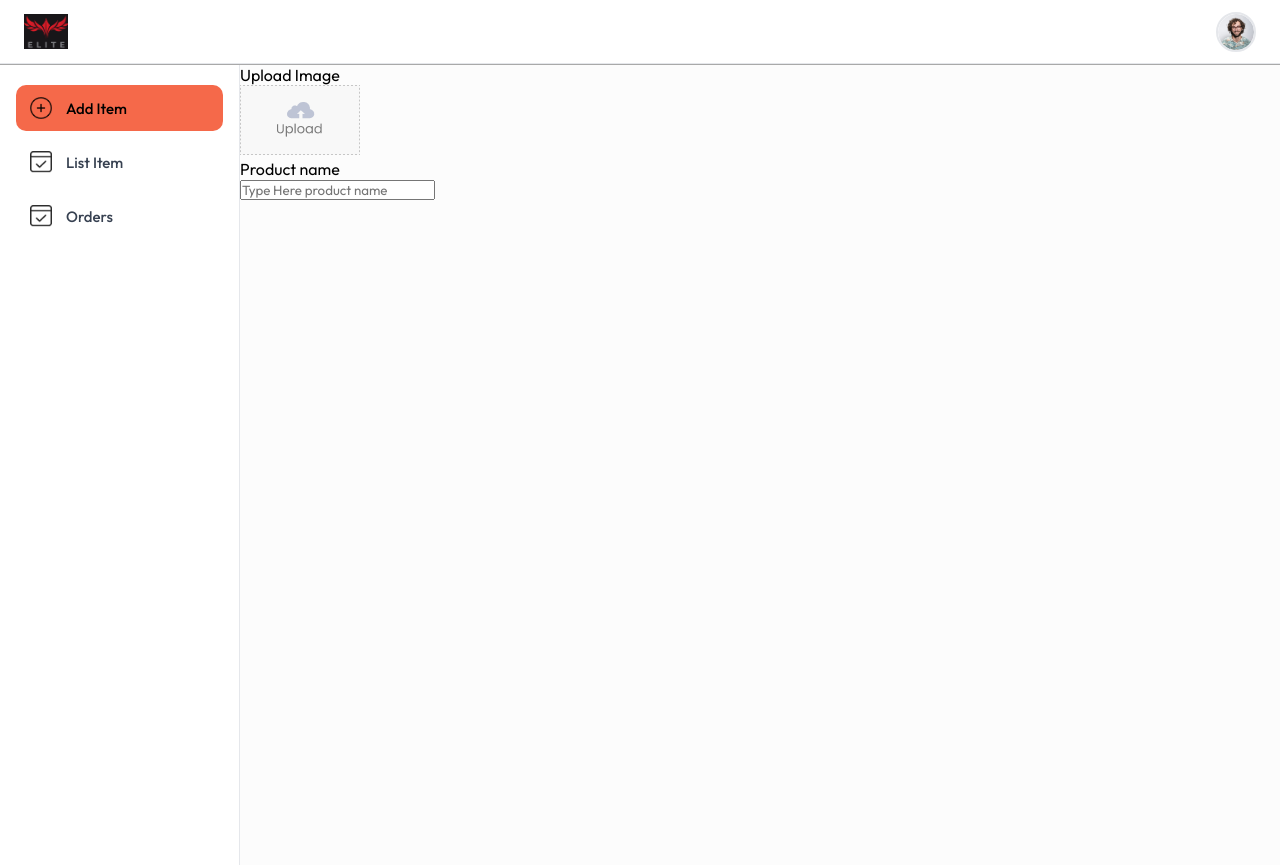
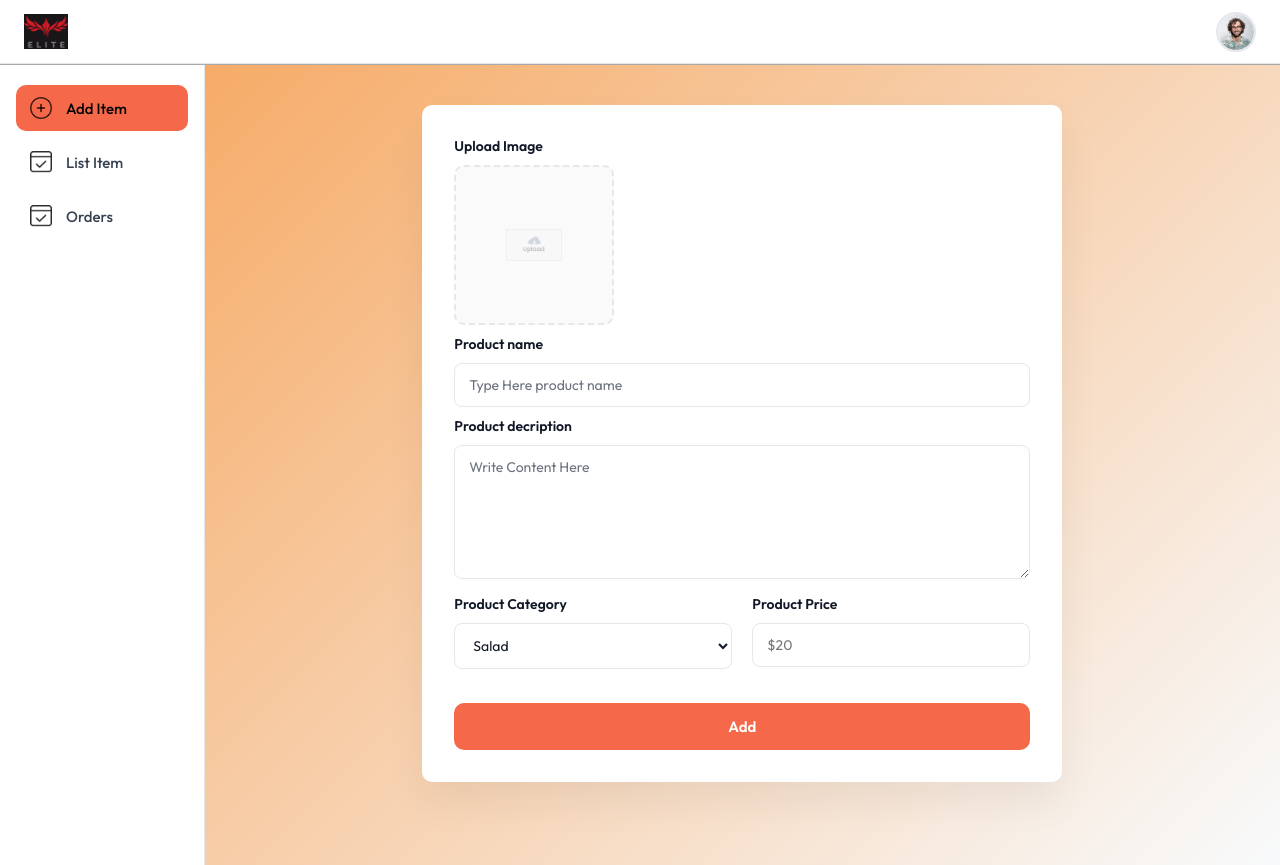
Before and after one commit to HiiamRaman/Food-Delivery, a React (Vite) app in the folder admin/: page /add in a window 1280 px wide. Built offline with nearby package versions, Linux system fonts and the light colour scheme.

Commit message:
updated add.jsx and added its css

```diff
--- a/admin/src/pages/Add/Add.css
+++ b/admin/src/pages/Add/Add.css
@@ -0,0 +1,198 @@
+/* ==================================================
+   MODERN ADD PRODUCT – ADMIN PANEL (SINGLE FILE)
+   ================================================== */
+
+:root {
+  --primary: #f5694a;
+  --primary-dark: #f5694a;
+  --bg: #f4f6fb;
+  --card-bg: #ffffff;
+  --border: #e5e7eb;
+  --text: #111827;
+  --muted: #6b7280;
+  --radius: 10px;
+}
+
+/* -----------------------------
+   PAGE CONTAINER
+------------------------------ */
+.add {
+  width: 100%;
+  min-height: 100vh;
+  padding: 40px;
+  background: linear-gradient(135deg,#f59b4ad4, #f8fafc);
+  display: flex;
+  justify-content: center;
+  align-items: flex-start;
+  box-sizing: border-box;
+}
+
+/* -----------------------------
+   FLEX COLUMN UTILITY
+------------------------------ */
+.flex-col {
+  display: flex;
+  flex-direction: column;
+  gap: 10px;
+}
+
+/* -----------------------------
+   FORM CARD
+------------------------------ */
+.add form {
+  width: 100%;
+  max-width: 640px;
+  background: var(--card-bg);
+  padding: 32px;
+  border-radius: var(--radius);
+  box-shadow: 0 20px 40px rgba(0, 0, 0, 0.06);
+  animation: fadeUp 0.5s ease;
+}
+
+/* -----------------------------
+   SECTION LABELS
+------------------------------ */
+.add p {
+  font-size: 14px;
+  font-weight: 600;
+  color: var(--text);
+}
+
+/* -----------------------------
+   IMAGE UPLOAD
+------------------------------ */
+.add-image-upload label {
+  width: 160px;
+  height: 160px;
+  border-radius: var(--radius);
+  border: 2px dashed var(--border);
+  background: #fafafa;
+  display: flex;
+  align-items: center;
+  justify-content: center;
+  cursor: pointer;
+  transition: all 0.25s ease;
+}
+
+.add-image-upload label:hover {
+  border-color: var(--primary);
+  background: #eef2ff;
+}
+
+.add-image-upload img {
+  width: 56px;
+  opacity: 0.65;
+}
+
+/* -----------------------------
+   INPUTS / SELECT / TEXTAREA
+------------------------------ */
+.product-name input,
+.add-product-description textarea,
+.add-category-price input,
+.add-category-price select {
+  width: 100%;
+  padding: 12px 14px;
+  font-size: 14px;
+  border-radius: 8px;
+  border: 1px solid var(--border);
+  background: #ffffff;
+  color: var(--text);
+  transition: all 0.2s ease;
+  box-sizing: border-box;
+}
+
+.product-name input::placeholder,
+.add-product-description textarea::placeholder {
+  color: var(--muted);
+}
+
+.product-name input:focus,
+.add-product-description textarea:focus,
+.add-category-price input:focus,
+.add-category-price select:focus {
+  border-color: var(--primary);
+  box-shadow: 0 0 0 3px rgba(99, 102, 241, 0.15);
+  outline: none;
+}
+
+/* -----------------------------
+   TEXTAREA
+------------------------------ */
+.add-product-description textarea {
+  resize: vertical;
+  min-height: 120px;
+}
+
+/* -----------------------------
+   CATEGORY & PRICE ROW
+------------------------------ */
+.add-category-price {
+  display: flex;
+  gap: 20px;
+  margin-top: 6px;
+}
+
+.add-category-flex-col,
+.add-price-flex-col {
+  flex: 1;
+  display: flex;
+  flex-direction: column;
+  gap: 10px;
+}
+
+/* -----------------------------
+   SUBMIT BUTTON
+------------------------------ */
+.add-btn {
+  margin-top: 24px;
+  padding: 14px;
+  border-radius: 10px;
+  background: linear-gradient(135deg, var(--primary), var(--primary-dark));
+  color: #ffffff;
+  font-size: 15px;
+  font-weight: 600;
+  border: none;
+  cursor: pointer;
+  transition: all 0.25s ease;
+}
+
+.add-btn:hover {
+  transform: translateY(-1px);
+  box-shadow: 0 12px 24px rgba(240, 220, 182, 0.35);
+}
+
+.add-btn:active {
+  transform: translateY(0);
+}
+
+/* -----------------------------
+   RESPONSIVE
+------------------------------ */
+@media (max-width: 640px) {
+  .add {
+    padding: 20px;
+  }
+
+  .add form {
+    padding: 24px;
+  }
+
+  .add-category-price {
+    flex-direction: column;
+  }
+}
+
+/* -----------------------------
+   ANIMATION
+------------------------------ */
+@keyframes fadeUp {
+  from {
+    opacity: 0;
+    transform: translateY(12px);
+  }
+  to {
+    opacity: 1;
+    transform: translateY(0);
+  }
+}
--- a/admin/src/pages/Add/Add.jsx
+++ b/admin/src/pages/Add/Add.jsx
@@ -1,6 +1,6 @@
 import React from 'react'
 import { assets } from '../../assets/assets.js'
-
+import './Add.css'
 function Add() {
   return (
     <div className='add'>
@@ -17,9 +17,30 @@ function Add() {
             <p>Product name</p>
             <input type="text" name='name' placeholder='Type Here product name'/>
           </div>
-          <div className="add-product-description">
-
+          <div className="add-product-description flex-col">
+            <p>Product decription</p>
+            <textarea name="description" rows="6" placeholder='Write Content Here'></textarea>
           </div>
+          <div className="add-category-price">
+            <div className="add-category-flex-col">
+              <p>Product Category</p>
+              <select name="category" id="">
+                <option value="Salad">Salad</option>
+                <option value="Rolls">Rolls</option>
+                <option value="Desserts">Desserts</option>
+                <option value="Sandwich">Sandwich</option>
+                <option value="Cake">Cake</option>
+                <option value="Pure Veg">Pure Veg</option>
+                <option value="Pasta">Pasta</option>
+                <option value="Noodles">Noodles</option>
+              </select>
+            </div>
+            <div className="add-price-flex-col">
+              <p>Product Price</p>
+              <input type="Number"  name='price' placeholder='$20'/>
+            </div>
+          </div>
+          <button type='submit' className='add-btn'>Add</button>
         </form>
 
     </div>
```
